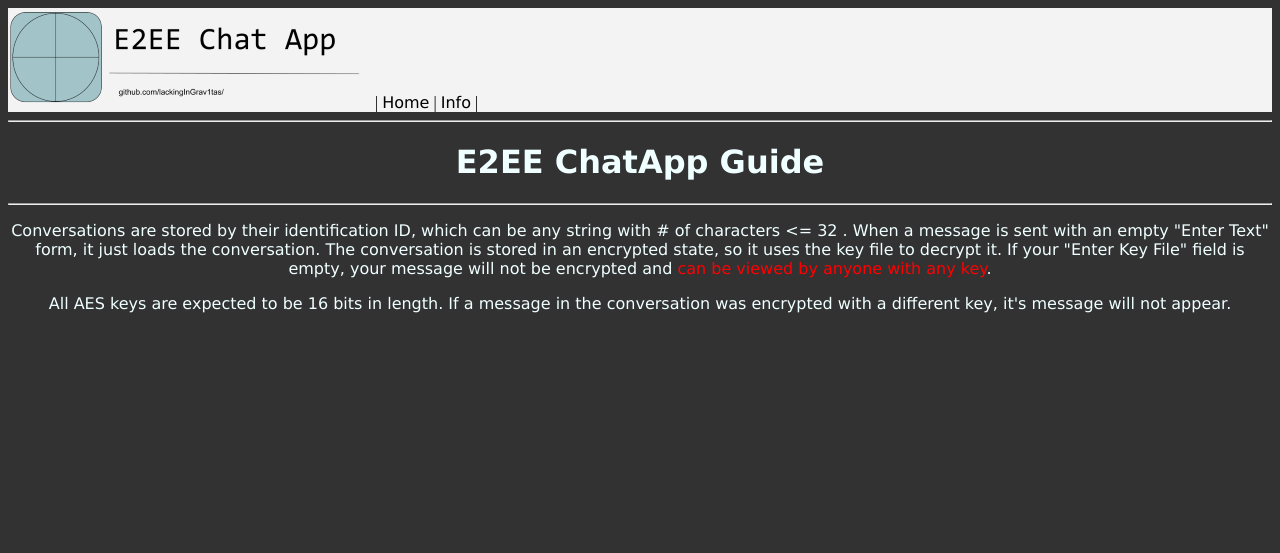
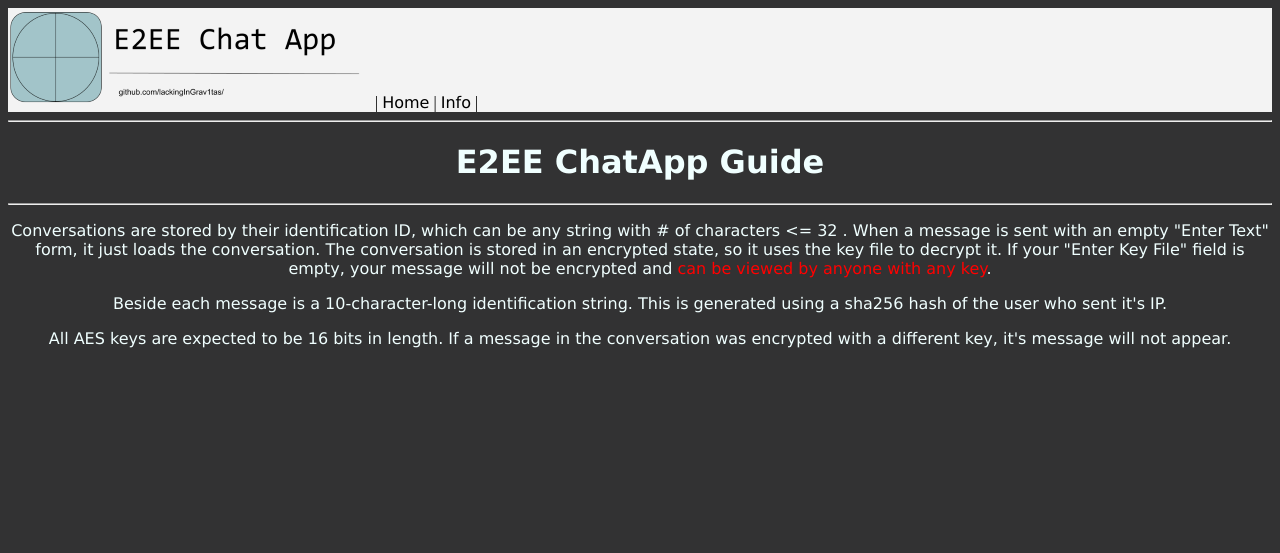
Before and after one commit to LackingInGrav1tas/secure-chatapp, a Flask app: page /info/ in a window 1280 px wide. Shown: the top 553 px of the page. Run offline with Flask 2, Linux system fonts and the light colour scheme.

Commit message:
Update info.html

```diff
--- a/templates/info.html
+++ b/templates/info.html
@@ -34,9 +34,14 @@
             your message will not be encrypted and <a style="color: red;">can be viewed by anyone with any key</a>.
         </p>
         <p>
+            Beside each message is a 10-character-long identification string. This is generated using a sha256 hash of
+            the user who sent it's IP.
+        </p>
+        <p>
             All AES keys are expected to be 16 bits in length. If a message in the conversation was encrypted with a
             different key, it's message will not appear.
         </p>
+
     </center>
 </body>
 <footer style="position:fixed;bottom: 0;left:0;right:0;height:20px; background-color: aliceblue;">
```
